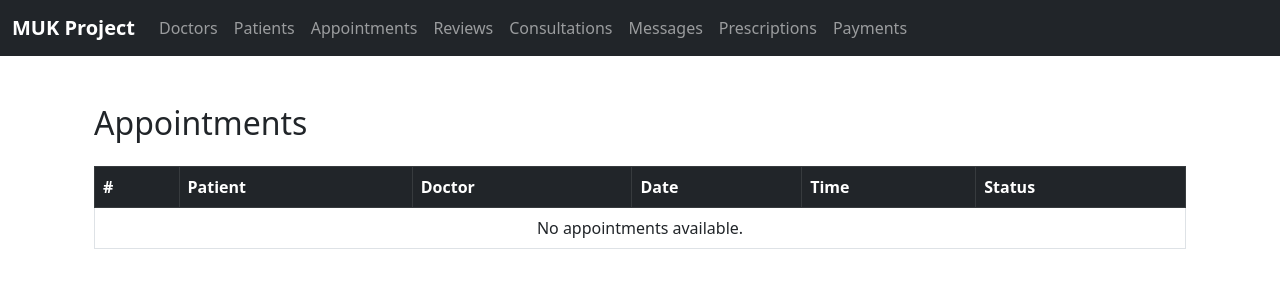
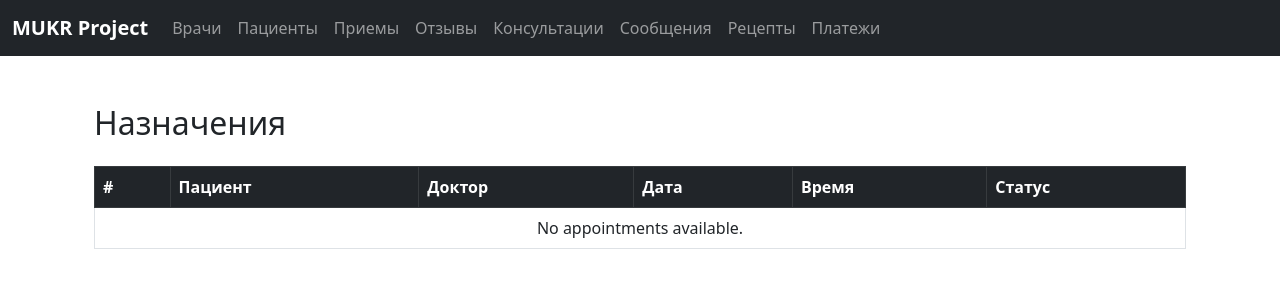
Before and after one commit to adylbek1406/muk_diplom, a Django app: template app/templates/appointments/appointment_list.html in a window 1280 px wide. Shown: the top 300 px of the page. Run offline with Django 5.2, Linux system fonts and the light colour scheme; the template is opened without the code that fills it, so the values that code supplies are empty.

Commit message:
commit 6

```diff
--- a/app/models.py
+++ b/app/models.py
@@ -40,7 +40,7 @@ class Appointment(models.Model):
     time = models.TimeField()
     status = models.CharField(
         max_length=20,
-        choices=[('pending', 'Pending'), ('confirmed', 'Confirmed'), ('cancelled', 'Cancelled')],
+        choices=[('Ожидание', 'Ожидание'), ('Подтверждено', 'Подтверждено'), ('Отменено', 'Отменено')],
         default='pending'
     )
 
@@ -65,7 +65,7 @@ class ConsultationRequest(models.Model):
     message = models.TextField()
     status = models.CharField(
         max_length=20,
-        choices=[('pending', 'Pending'), ('approved', 'Approved'), ('rejected', 'Rejected')],
+        choices=[('Ожидание', 'Ожидание'), ('Подтверждено', 'Подтверждено'), ('Отклонено', 'Отклонено')],
         default='pending'
     )
     created_at = models.DateTimeField(auto_now_add=True)
@@ -101,7 +101,7 @@ class Payment(models.Model):
     amount = models.DecimalField(max_digits=10, decimal_places=2)
     status = models.CharField(
         max_length=20,
-        choices=[('pending', 'Pending'), ('completed', 'Completed'), ('failed', 'Failed')],
+        choices=[('Ожидание', 'Ожидание'), ('завершено', 'завершено'), ('отклонено', 'отклонено')],
         default='pending'
     )
     created_at = models.DateTimeField(auto_now_add=True)
--- a/app/templates/appointments/appointment_list.html
+++ b/app/templates/appointments/appointment_list.html
@@ -3,17 +3,17 @@
 
 {% block content %}
 <div class="container mt-5">
-    <h2 class="mb-4">Appointments</h2>
+    <h2 class="mb-4">Назначения</h2>
     <div class="table-responsive">
         <table class="table table-hover table-bordered">
             <thead class="table-dark">
                 <tr>
                     <th>#</th>
-                    <th>Patient</th>
-                    <th>Doctor</th>
-                    <th>Date</th>
-                    <th>Time</th>
-                    <th>Status</th>
+                    <th>Пациент</th>
+                    <th>Доктор</th>
+                    <th>Дата</th>
+                    <th>Время</th>
+                    <th>Статус</th>
                 </tr>
             </thead>
             <tbody>
--- a/app/templates/base.html
+++ b/app/templates/base.html
@@ -2,7 +2,7 @@
 <html lang="en">
 <head>
     <meta charset="UTF-8">
-    <title>{% block title %}MUK Project{% endblock %}</title>
+    <title>{% block title %}MUKR Project{% endblock %}</title>
 
     <!-- Загрузка статических файлов -->
     {% load static %}
@@ -15,17 +15,17 @@
 <body>
 <nav class="navbar navbar-expand-lg navbar-dark bg-dark">
     <div class="container-fluid">
-        <a class="navbar-brand" href="/">MUK Project</a>
+        <a class="navbar-brand" href="/">MUKR Project</a>
         <div class="collapse navbar-collapse">
             <ul class="navbar-nav">
-                <li class="nav-item"><a class="nav-link" href="/doctors/">Doctors</a></li>
-                <li class="nav-item"><a class="nav-link" href="/patients/">Patients</a></li>
-                <li class="nav-item"><a class="nav-link" href="/appointments/">Appointments</a></li>
-                <li class="nav-item"><a class="nav-link" href="/reviews/">Reviews</a></li>
-                <li class="nav-item"><a class="nav-link" href="/consultations/">Consultations</a></li>
-                <li class="nav-item"><a class="nav-link" href="/messages/">Messages</a></li>
-                <li class="nav-item"><a class="nav-link" href="/prescriptions/">Prescriptions</a></li>
-                <li class="nav-item"><a class="nav-link" href="/payments/">Payments</a></li>
+                <li class="nav-item"><a class="nav-link" href="/doctors/">Врачи</a></li>
+                <li class="nav-item"><a class="nav-link" href="/patients/">Пациенты</a></li>
+                <li class="nav-item"><a class="nav-link" href="/appointments/">Приемы</a></li>
+                <li class="nav-item"><a class="nav-link" href="/reviews/">Отзывы</a></li>
+                <li class="nav-item"><a class="nav-link" href="/consultations/">Консультации</a></li>
+                <li class="nav-item"><a class="nav-link" href="/messages/">Сообщения</a></li>
+                <li class="nav-item"><a class="nav-link" href="/prescriptions/">Рецепты</a></li>
+                <li class="nav-item"><a class="nav-link" href="/payments/">Платежи</a></li>
             </ul>
         </div>
     </div>
--- a/app/templates/doctors/doctor_list.html
+++ b/app/templates/doctors/doctor_list.html
@@ -2,7 +2,7 @@
 {% block title %}Doctors{% endblock %}
 {% block content %}
 <div class="container mt-5">
-    <h2 class="mb-4">Doctors</h2>
+    <h2 class="mb-4">Докторы</h2>
     <div class="row">
         {% for doctor in doctors %}
         <div class="col-md-4 mb-4">
@@ -13,7 +13,7 @@
                 <div class="card-body">
                     <h5 class="card-title">{{ doctor.name }}</h5>
                     <p class="card-text">{{ doctor.specialization }}</p>
-                    <a href="{% url 'doctor_detail' doctor.id %}" class="btn btn-primary">View Details</a>
+                    <a href="{% url 'doctor_detail' doctor.id %}" class="btn btn-primary">Подробнее</a>
                 </div>
             </div>
         </div>
--- a/app/templates/home.html
+++ b/app/templates/home.html
@@ -1,11 +1,11 @@
 {% extends 'base.html' %}
-{% block title %}Главная - MUK Клиника{% endblock %}
+{% block title %}Главная - MUKР Клиника{% endblock %}
 
 {% block content %}
 <div class="container py-5">
     <div class="text-center mb-5">
-        <h1 class="display-4 fw-bold text-primary">Добро пожаловать в MUK Клиника</h1>
-        <p class="lead text-muted">Информационная система для управления медицинским центром</p>
+        <h1 class="display-4 fw-bold text-primary">Кош келиниз! МУКР Клиника</h1>
+        <p class="lead text-muted">Разработка ИС для Центра электронного здравоохранение МЗ КР</p>
     </div>
 
     <div class="row g-4 justify-content-center">
```
Also changed, not shown: app/templates/appointments/appointment_detail.html (+7 -7 lines), app/templates/consultations/consultation_list.html (+6 -6 lines), app/templates/doctors/doctor_detail.html (+4 -4 lines), app/templates/messages/message_list.html (+5 -5 lines), app/templates/payments/payment_list.html (+7 -7 lines), med_center/settings.py (+10 -14 lines), db.sqlite3 (added), media/doctors/istockphoto-1372002650-612x612.jpg (added).
